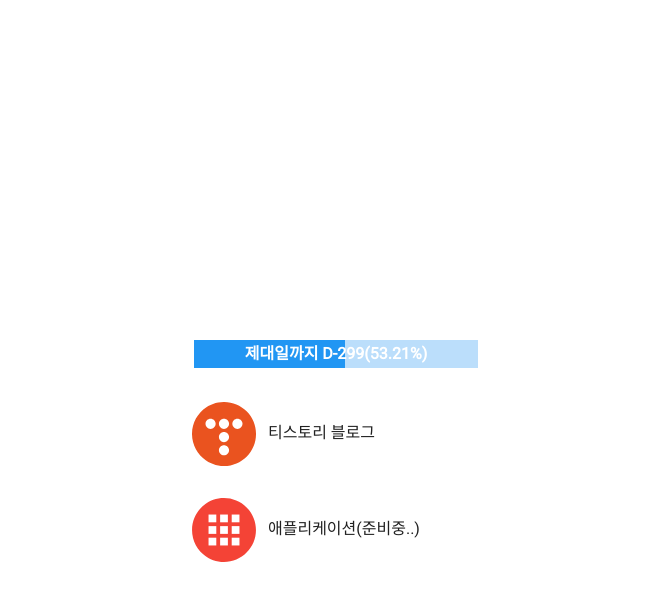
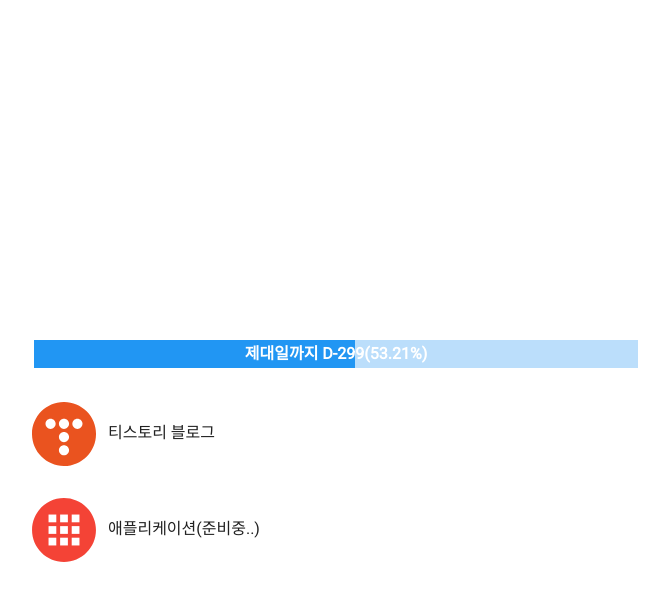
Before and after one commit to opnay/opnay.github.io, a Jekyll site: the page built from index.html, in a window 1280 px wide. Shown: the top 601 px of the page, without its empty margins (304-973 px from the left). Built offline with Jekyll 4.4.1, drawn with Linux system fonts in a browser that asks for light colours; some web fonts are replaced.

Commit message:
index: .list increase width size. and resize automatically when bigger than screen

```diff
--- a/css/index.css
+++ b/css/index.css
@@ -18,5 +18,9 @@ p {margin:0;}
 
 .content {width:100%; height:100%;}
 
-.list {width:320px}
+.list {width:640px}
 .icon {margin-right:8px; width:64px; height:auto; vertical-align:middle;}
+
+@media screen and (max-width:640px) {
+	.list { width:100%;}
+}
```
